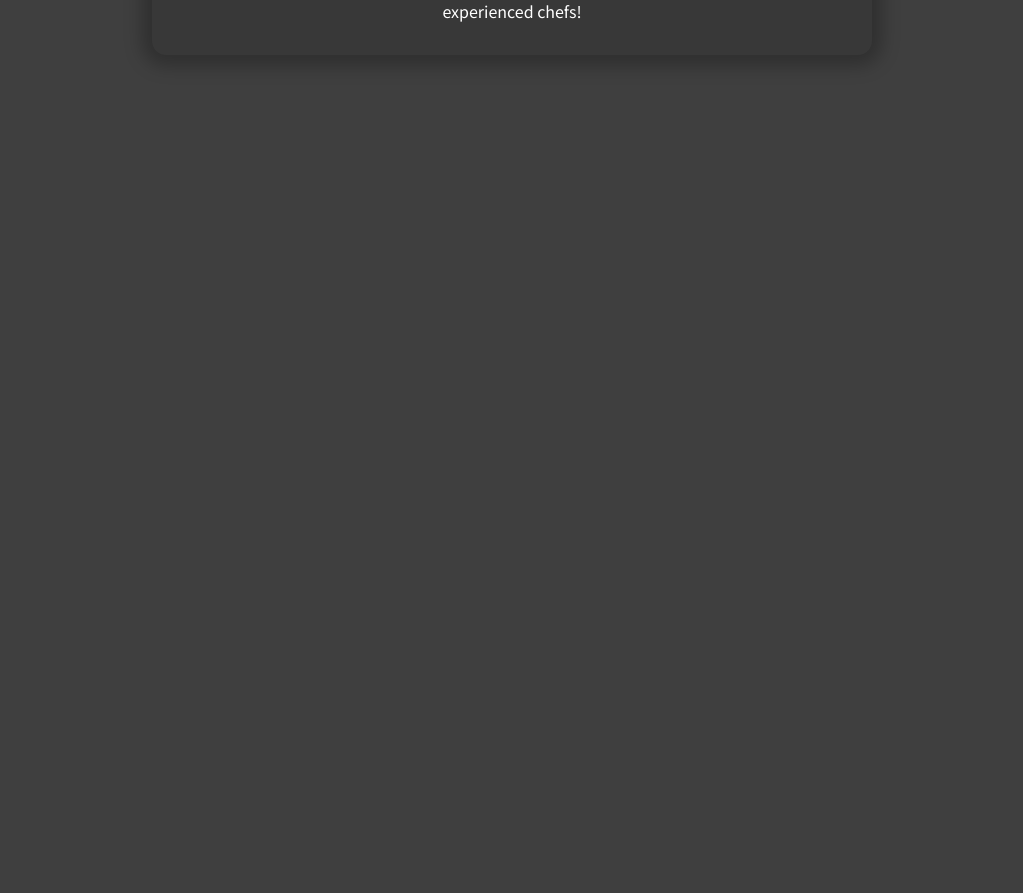
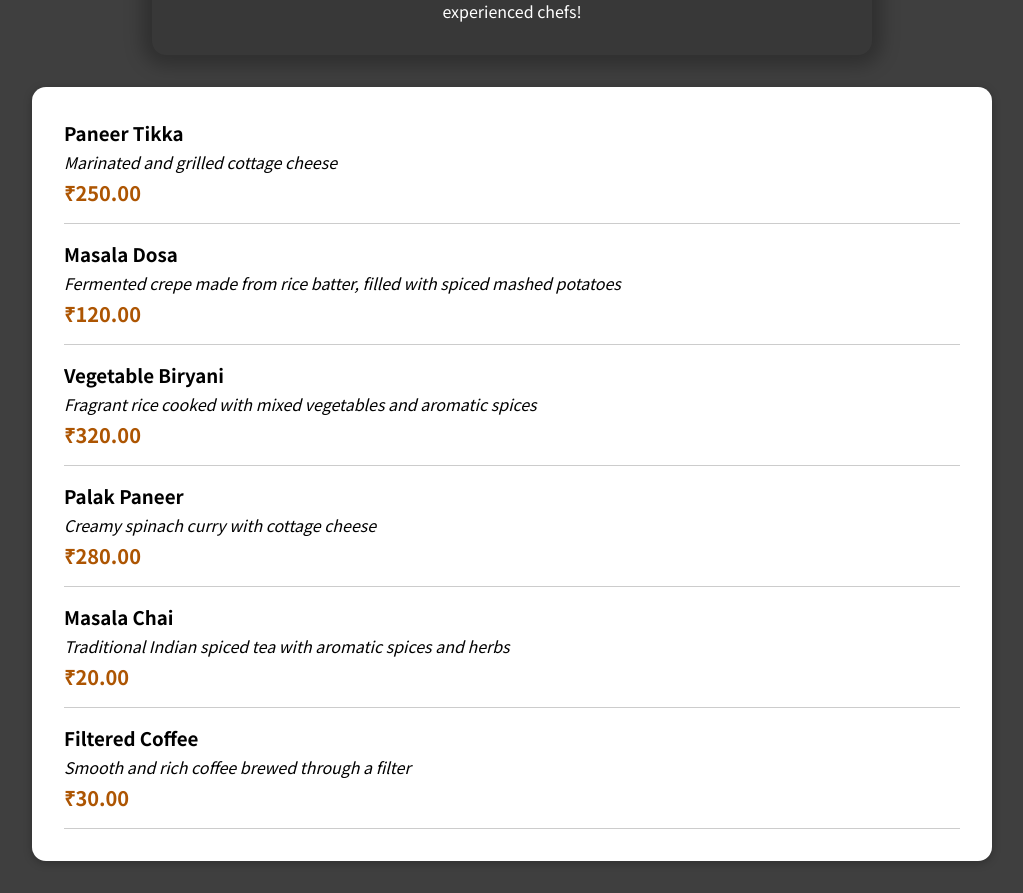
Before and after one commit to ayusha2806/Creating-a-Restaurant-Website, a React (Create React App) app: page / in a window 1280 px wide. Shown: the part 418-1311 px from the top of the page, without its empty margins (128-1151 px from the left). Before the commit the page ends 800 px from the top, so only its background shows below. Built offline with nearby package versions, Linux system fonts and the light colour scheme.

Commit message:
Making the Items visible

```diff
--- a/src/components/Layout/Header.js
+++ b/src/components/Layout/Header.js
@@ -8,7 +8,7 @@ const Header = (props) => {
   return (
     <Fragment>
       <header className={classes.header}>
-        <h1>ReactMeals</h1>
+        <h1>Indian Spice Haven</h1>
         <HeaderCartButton />
       </header>
       <div className={classes['main-image']}>
--- /dev/null
+++ b/src/components/Meals/AvailableMeals.js
@@ -0,0 +1,63 @@
+import Card from '../UI/Card';
+import MealItem from './MealItem/MealItem';
+import classes from './AvailableMeals.module.css';
+
+const INDIAN_VEG_MEALS = [
+    {
+      id: 'm5',
+      name: 'Paneer Tikka',
+      description: 'Marinated and grilled cottage cheese',
+      price: 250,
+    },
+    {
+      id: 'm6',
+      name: 'Masala Dosa',
+      description: 'Fermented crepe made from rice batter, filled with spiced mashed potatoes',
+      price: 120,
+    },
+    {
+      id: 'm7',
+      name: 'Vegetable Biryani',
+      description: 'Fragrant rice cooked with mixed vegetables and aromatic spices',
+      price: 320,
+    },
+    {
+      id: 'm8',
+      name: 'Palak Paneer',
+      description: 'Creamy spinach curry with cottage cheese',
+      price: 280,
+    },
+    {
+        id: 'm9',
+        name: 'Masala Chai',
+        description: 'Traditional Indian spiced tea with aromatic spices and herbs',
+        price: 20,
+      },
+      {
+        id: 'm11',
+        name: 'Filtered Coffee',
+        description: 'Smooth and rich coffee brewed through a filter',
+        price: 30,
+      },
+    ];
+
+const AvailableMeals = () => {
+  const mealsList = INDIAN_VEG_MEALS.map((meal) => (
+    <MealItem
+      key={meal.id}
+      name={meal.name}
+      description={meal.description}
+      price={meal.price}
+    />
+  ));
+
+  return (
+    <section className={classes.meals}>
+      <Card>
+        <ul>{mealsList}</ul>
+      </Card>
+    </section>
+  );
+};
+
+export default AvailableMeals;
--- /dev/null
+++ b/src/components/Meals/AvailableMeals.module.css
@@ -0,0 +1,24 @@
+.meals {
+    max-width: 60rem;
+    width: 90%;
+    margin: 2rem auto;
+    animation: meals-appear 1s ease-out forwards;
+  }
+
+  .meals ul {
+    list-style: none;
+    margin: 0;
+    padding: 0;
+  }
+
+  @keyframes meals-appear {
+    from {
+      opacity: 0;
+      transform: translateY(3rem);
+    }
+
+    to {
+      opacity: 1;
+      transform: translateY(0);
+    }
+  }
--- /dev/null
+++ b/src/components/Meals/MealItem/MealItem.js
@@ -0,0 +1,18 @@
+import classes from './MealItem.module.css';
+
+const MealItem = (props) => {
+  const price = `₹${props.price.toFixed(2)}`;
+
+  return (
+    <li className={classes.meal}>
+      <div>
+        <h3>{props.name}</h3>
+        <div className={classes.description}>{props.description}</div>
+        <div className={classes.price}>{price}</div>
+      </div>
+      <div></div>
+    </li>
+  );
+};
+
+export default MealItem;
--- /dev/null
+++ b/src/components/Meals/MealItem/MealItem.module.css
@@ -0,0 +1,22 @@
+.meal {
+    display: flex;
+    justify-content: space-between;
+    margin: 1rem;
+    padding-bottom: 1rem;
+    border-bottom: 1px solid #ccc;
+  }
+
+  .meal h3 {
+    margin: 0 0 0.25rem 0;
+  }
+
+  .description {
+    font-style: italic;
+  }
+
+  .price {
+    margin-top: 0.25rem;
+    font-weight: bold;
+    color: #ad5502;
+    font-size: 1.25rem;
+  }
--- a/src/components/Meals/Meals.js
+++ b/src/components/Meals/Meals.js
@@ -1,11 +1,13 @@
 import { Fragment } from 'react';
 
 import MealsSummary from './MealsSummary';
+import AvailableMeals from './AvailableMeals';
 
 const Meals = () => {
   return (
     <Fragment>
       <MealsSummary />
+      <AvailableMeals />
     </Fragment>
   );
 };
--- /dev/null
+++ b/src/components/UI/Card.js
@@ -0,0 +1,7 @@
+import classes from './Card.module.css';
+
+const Card = props => {
+  return <div className={classes.card}>{props.children}</div>
+};
+
+export default Card;
--- /dev/null
+++ b/src/components/UI/Card.module.css
@@ -0,0 +1,6 @@
+.card {
+    padding: 1rem;
+    box-shadow: 0 2px 8px rgba(0, 0, 0, 0.25);
+    border-radius: 14px;
+    background-color: white;
+  }
```
Also changed, not shown: src/components/Meals/MealItem/MealItemForm.js (added).
